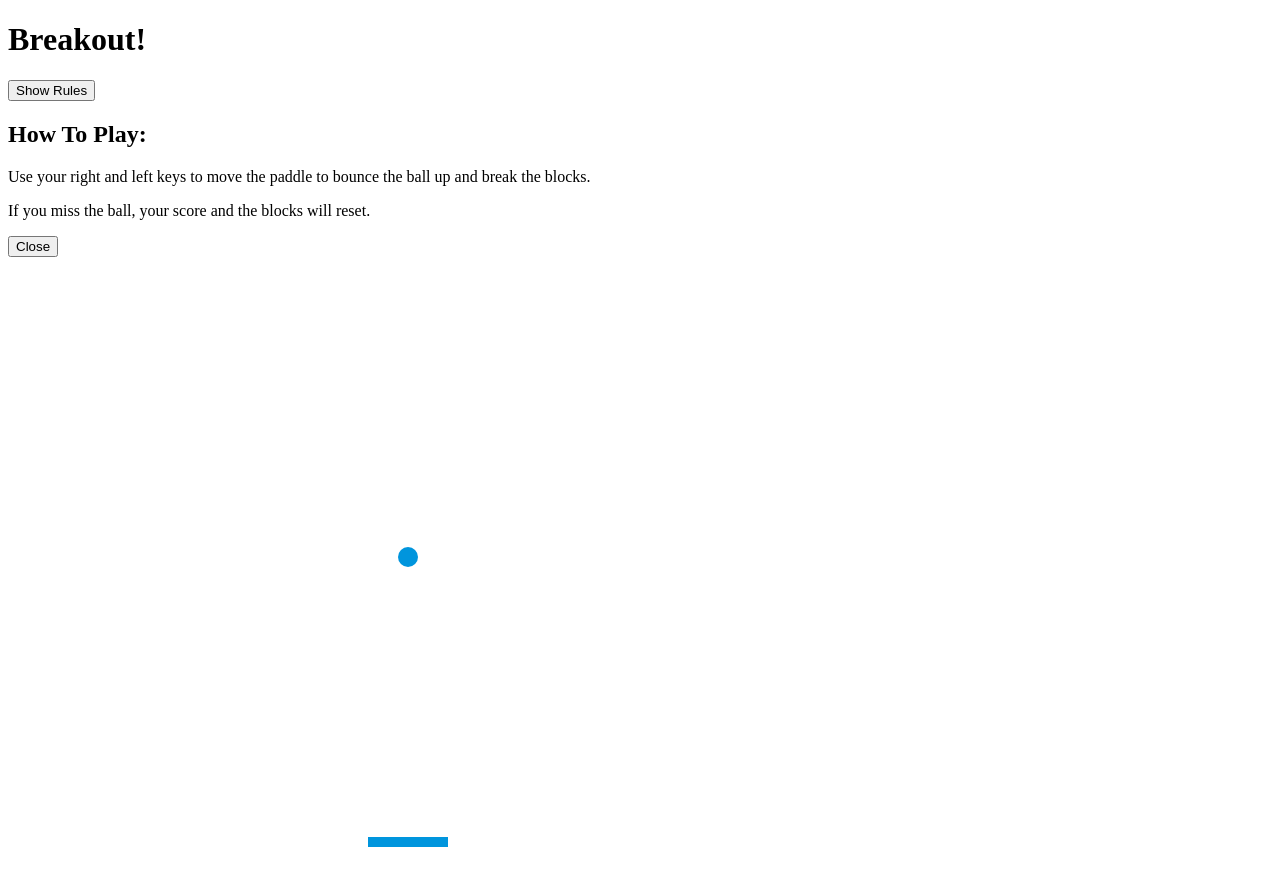
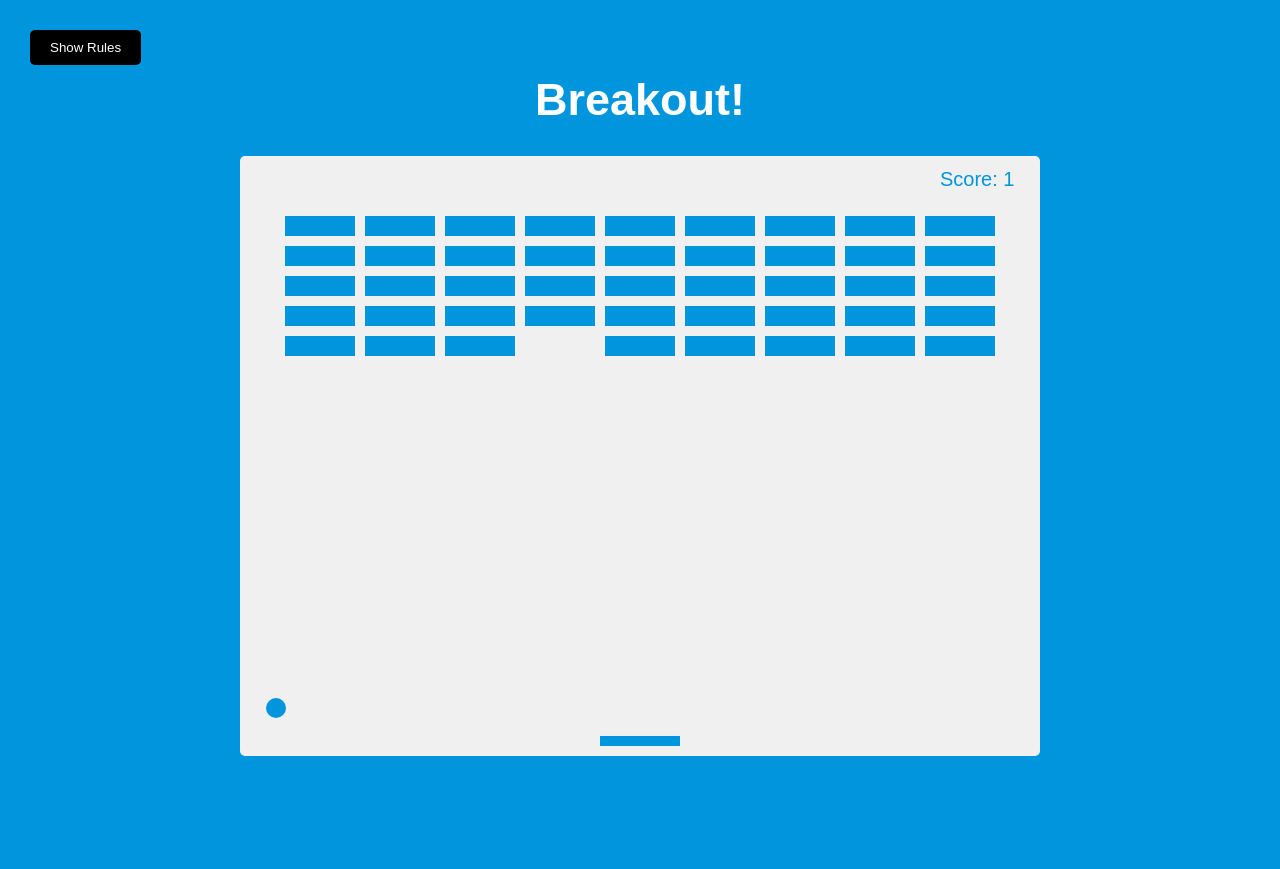
Before and after one commit to rincemathew/Breakout-Game, a plain HTML site: page index.html in a window 1280 px wide. After the commit the page ends 800 px from the top, so only its background shows below. Drawn offline with Linux system fonts and the light colour scheme.

Commit message:
move ball,paddle,brick lose and resent

```diff
--- a/index.html
+++ b/index.html
@@ -4,6 +4,7 @@
     <meta charset="UTF-8">
     <meta http-equiv="X-UA-Compatible" content="IE=edge">
     <meta name="viewport" content="width=device-width, initial-scale=1.0">
+    <link rel="stylesheet" href="style.css" />
     <title>Breakout!</title>
 </head>
 <body>
--- a/script.js
+++ b/script.js
@@ -6,6 +6,8 @@ const ctx = canvas.getContext('2d');
 
 let score = 0;
 
+const brickRowCount = 9;
+const brickColumnCount = 5;
 
 // Create ball props
 const ball = {
@@ -17,7 +19,6 @@ const ball = {
   dy: -4
 };
 
-
 // Create paddle props
 const paddle = {
   x: canvas.width / 2 - 40,
@@ -28,6 +29,26 @@ const paddle = {
   dx: 0
 };
 
+// Create brick props
+const brickInfo = {
+  w: 70,
+  h: 20,
+  padding: 10,
+  offsetX: 45,
+  offsetY: 60,
+  visible: true
+};
+
+// Create bricks
+const bricks = [];
+for (let i = 0; i < brickRowCount; i++) {
+  bricks[i] = [];
+  for (let j = 0; j < brickColumnCount; j++) {
+    const x = i * (brickInfo.w + brickInfo.padding) + brickInfo.offsetX;
+    const y = j * (brickInfo.h + brickInfo.padding) + brickInfo.offsetY;
+    bricks[i][j] = { x, y, ...brickInfo };
+  }
+}
 
 // Draw ball on canvas
 function drawBall() {
@@ -38,7 +59,6 @@ function drawBall() {
   ctx.closePath();
 }
 
-
 // Draw paddle on canvas
 function drawPaddle() {
   ctx.beginPath();
@@ -48,13 +68,11 @@ function drawPaddle() {
   ctx.closePath();
 }
 
-
 // Draw score on canvas
 function drawScore() {
   ctx.font = '20px Arial';
   ctx.fillText(`Score: ${score}`, canvas.width - 100, 30);
 }
-
 
 // Draw bricks on canvas
 function drawBricks() {
@@ -69,17 +87,136 @@ function drawBricks() {
   });
 }
 
+// Move paddle on canvas
+function movePaddle() {
+  paddle.x += paddle.dx;
+
+  // Wall detection
+  if (paddle.x + paddle.w > canvas.width) {
+    paddle.x = canvas.width - paddle.w;
+  }
+
+  if (paddle.x < 0) {
+    paddle.x = 0;
+  }
+}
+
+// Move ball on canvas
+function moveBall() {
+  ball.x += ball.dx;
+  ball.y += ball.dy;
+
+  // Wall collision (right/left)
+  if (ball.x + ball.size > canvas.width || ball.x - ball.size < 0) {
+    ball.dx *= -1; // ball.dx = ball.dx * -1
+  }
+
+  // Wall collision (top/bottom)
+  if (ball.y + ball.size > canvas.height || ball.y - ball.size < 0) {
+    ball.dy *= -1;
+  }
+
+  // console.log(ball.x, ball.y);
+
+  // Paddle collision
+  if (
+    ball.x - ball.size > paddle.x &&
+    ball.x + ball.size < paddle.x + paddle.w &&
+    ball.y + ball.size > paddle.y
+  ) {
+    ball.dy = -ball.speed;
+  }
+
+  // Brick collision
+  bricks.forEach(column => {
+    column.forEach(brick => {
+      if (brick.visible) {
+        if (
+          ball.x - ball.size > brick.x && // left brick side check
+          ball.x + ball.size < brick.x + brick.w && // right brick side check
+          ball.y + ball.size > brick.y && // top brick side check
+          ball.y - ball.size < brick.y + brick.h // bottom brick side check
+        ) {
+          ball.dy *= -1;
+          brick.visible = false;
+
+          increaseScore();
+        }
+      }
+    });
+  });
+
+  // Hit bottom wall - Lose
+  if (ball.y + ball.size > canvas.height) {
+    showAllBricks();
+    score = 0;
+  }
+}
+
+// Increase score
+function increaseScore() {
+  score++;
+
+  if (score % (brickRowCount * brickRowCount) === 0) {
+    showAllBricks();
+  }
+}
+
+// Make all bricks appear
+function showAllBricks() {
+  bricks.forEach(column => {
+    column.forEach(brick => (brick.visible = true));
+  });
+}
 
 // Draw everything
 function draw() {
-
+  // clear canvas
+  ctx.clearRect(0, 0, canvas.width, canvas.height);
 
   drawBall();
   drawPaddle();
+  drawScore();
+  drawBricks();
 }
 
+// Update canvas drawing and animation
+function update() {
+  movePaddle();
+  moveBall();
+
+  // Draw everything
   draw();
 
+  requestAnimationFrame(update);
+}
+
+update();
+
+// Keydown event
+function keyDown(e) {
+  if (e.key === 'Right' || e.key === 'ArrowRight') {
+    paddle.dx = paddle.speed;
+  } else if (e.key === 'Left' || e.key === 'ArrowLeft') {
+    paddle.dx = -paddle.speed;
+  }
+}
+
+// Keyup event
+function keyUp(e) {
+  if (
+    e.key === 'Right' ||
+    e.key === 'ArrowRight' ||
+    e.key === 'Left' ||
+    e.key === 'ArrowLeft'
+  ) {
+    paddle.dx = 0;
+  }
+}
+
+// Keyboard event handlers
+document.addEventListener('keydown', keyDown);
+document.addEventListener('keyup', keyUp);
 
 // Rules and close event handlers
 rulesBtn.addEventListener('click', () => rules.classList.add('show'));
```
Lines whose indentation alone changed are shown as unchanged.
